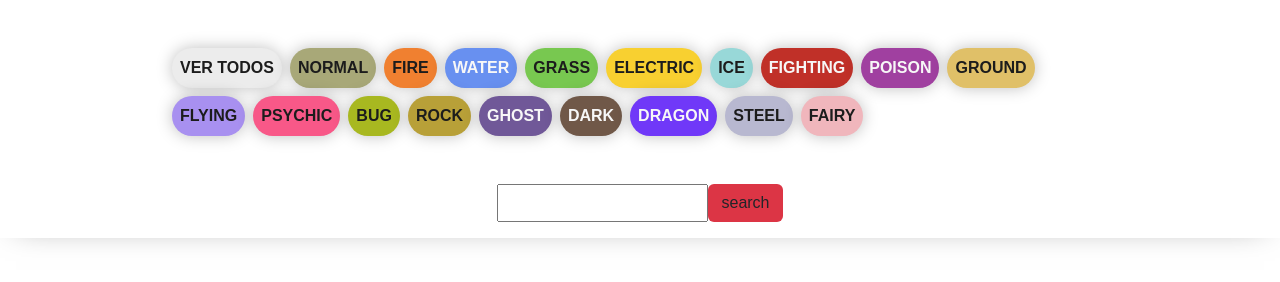
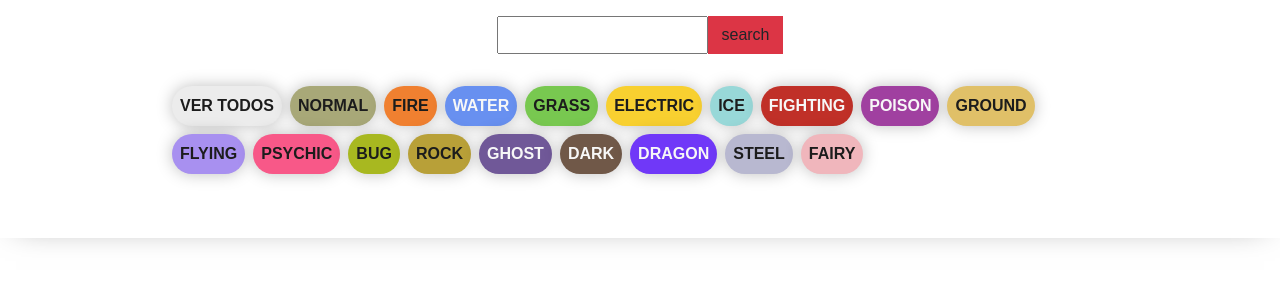
Before and after one commit to Ezequiel-Vulcano/Parcial-Vulcano-Ezequiel, a plain HTML site: page index.html in a window 1280 px wide. Drawn offline with nearby package versions, Linux system fonts and the light colour scheme; no server answers.

Commit message:
feat: agregue el localstorage

```diff
--- a/css/style.css
+++ b/css/style.css
@@ -216,3 +216,8 @@ main {
     background-color: var(--type-fairy);
     color: var(--clr-black);
 }
+
+
+input[type="search"] {
+    outline: none;
+}
--- a/index.html
+++ b/index.html
@@ -10,6 +10,15 @@
 </head>
 <body>
     <header>
+        <div>
+            <div class="buscador d-flex justify-content-center">
+                <input type="search" name="buscador" id="buscador_barra">
+                <div class="btn bg-danger rounded-0" id="buscar">
+                    search
+                </div>
+            </div>
+        </div>
+
         <nav class="nav">
             <!--<img src="./img/logo.png" alt="Logo Pokédex">-->
             <ul class="nav-list">
@@ -34,12 +43,6 @@
                 <li class="nav-item"><button class="btn-pokemo btn-header fairy" id="fairy">Fairy</button></li>
             </ul>
         </nav>
-        <div class="buscador d-flex justify-content-center">
-            <input type="search" name="buscador" id="buscador_barra">
-            <div class="btn bg-danger" id="buscar">
-                search
-            </div>
-        </div>
     </header>
 
     <main class="container">
--- a/js/funciones.js
+++ b/js/funciones.js
@@ -139,7 +139,7 @@ function buscar_pokemon(){
                     }
                     generar_tarjeta(datos_pokemon.nombre, datos_pokemon.gif, datos_pokemon.id, datos_pokemon.filtro, datos_pokemon.altura, datos_pokemon.peso)
 
-
+                    localStorage.setItem(datos_pokemon.id, datos_pokemon.nombre);
                 })
             }
         })
@@ -150,5 +150,5 @@ function buscar_pokemon(){
 
     })
     barra_buscar.value = ""
-    localStorage.setItem("nombrePokemon", nombre);
+
 }
```
